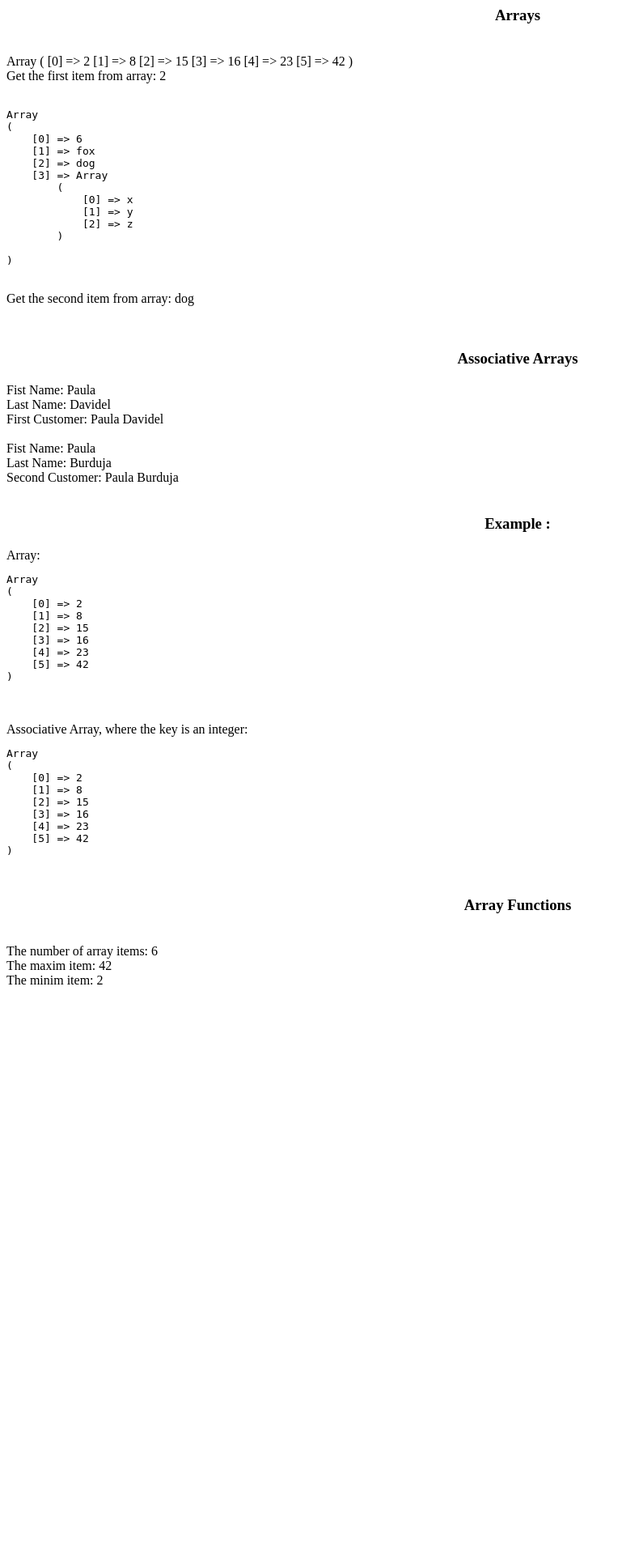
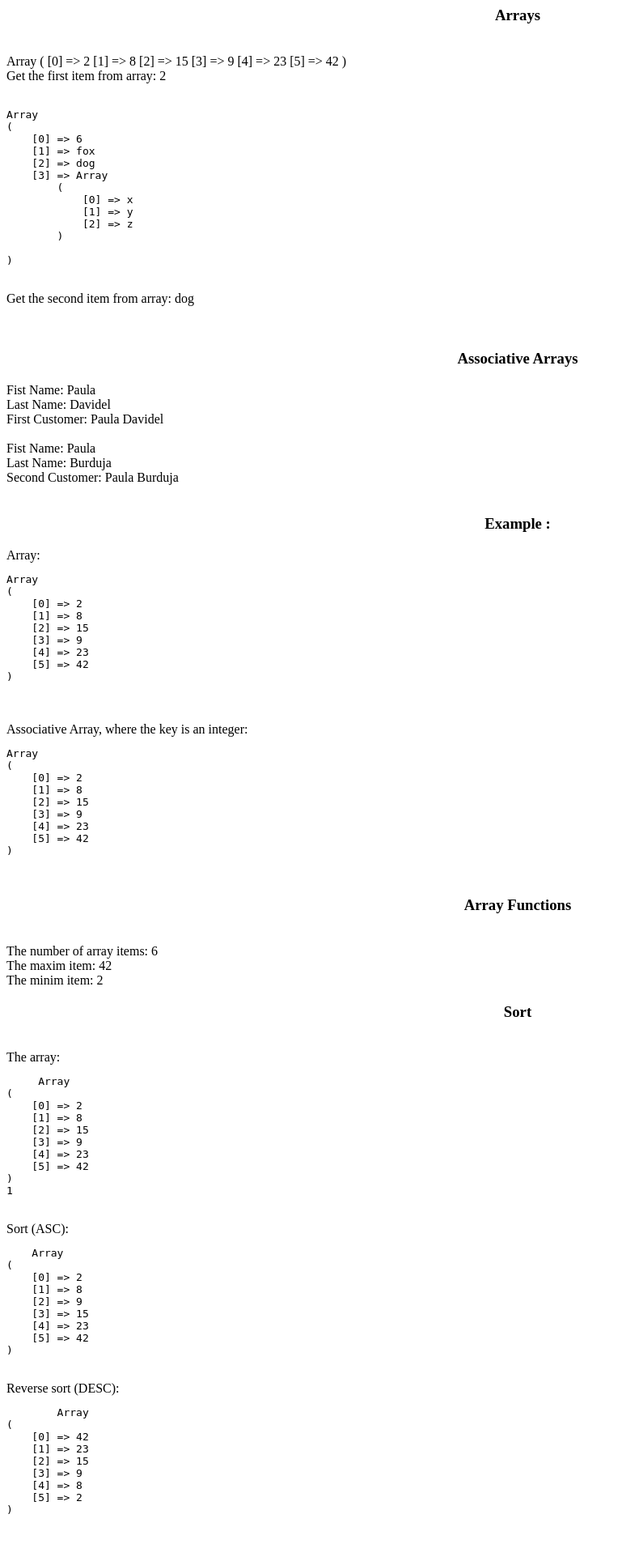
Before and after one commit to paula-davidel/programming_basics, a PHP site: page /arrays.php in a window 1280 px wide. Shown: the whole page at 81% size, without its empty margins (0-769 px from the left). Before the commit the page ends 1216 px from the top, so only its background shows below. Run offline with PHP 8.4, Linux system fonts and the light colour scheme.

Commit message:
first commit

```diff
--- a/arrays.php
+++ b/arrays.php
@@ -2,7 +2,7 @@
 <br>
 <?php
 
-$numbers = array(2,8,15,16,23,42);
+$numbers = array(2,8,15,9,23,42);
 print_r($numbers);
 echo "<br>Get the first item from array: ".$numbers[0]."<br>";
 ?>
@@ -32,7 +32,7 @@ echo "Second Customer: ".$assoc_array["first_name"]." ".$assoc_array["last_name"
 <br><h3><center>Example :</center></h3>
 Array: <br>
 <?php
-$numbers = array(2,8,15,16,23,42);//array
+//array $numbers = array(2,8,15,16,23,42);
 echo "<pre>";
 print_r($numbers);
 echo "</pre>";
@@ -40,14 +40,17 @@ echo "</pre>";
 <br><br>
 <?php
 echo "Associative Array, where the key is an integer: <br>";
+
+/*  associative array
 $numbers = array(
     0 => 2,
     1 => 8,
     2 => 15,
-    3 => 16,
+    3 => 9,
     4 => 23,
     5 => 42
-); //associative array
+);
+*/
 echo "<pre>";
 print_r($numbers);
 echo "</pre>";
@@ -62,3 +65,18 @@ echo "The number of array items: ".count($numbers)."<br>";
 echo "The maxim item: ".max($numbers)."<br>";
 echo "The minim item: ".min($numbers)."<br>";
 ?>
+
+<h3><center>Sort</center></h3>
+<br>
+The array:
+<pre>
+     <?php echo print_r($numbers);?>
+ </pre><br>
+Sort (ASC):
+<pre>
+    <?php sort($numbers); print_r($numbers);?>
+</pre><br>
+Reverse sort (DESC):
+<pre>
+        <?php rsort($numbers); print_r($numbers);?>
+    <pre><br>
```
